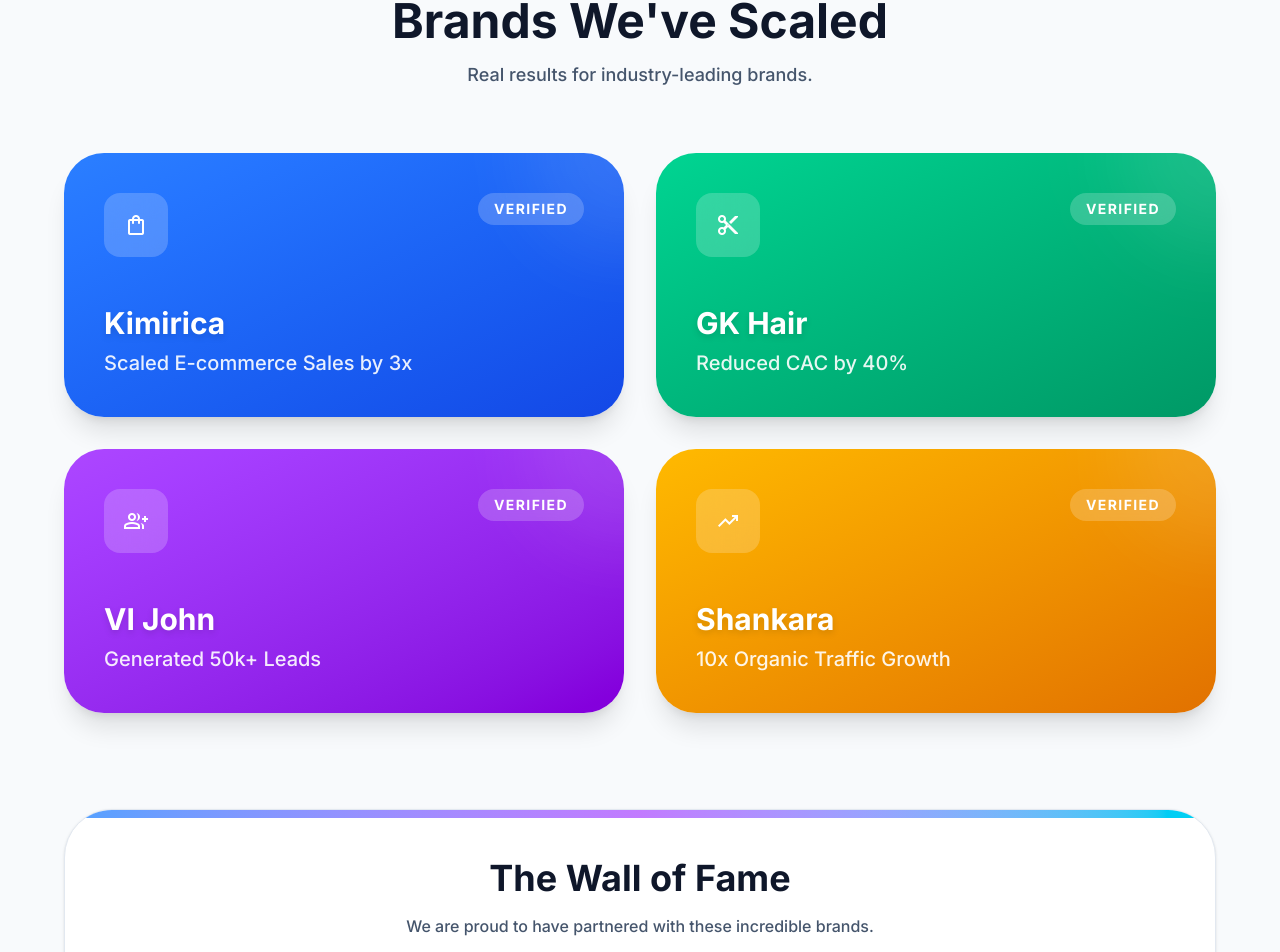
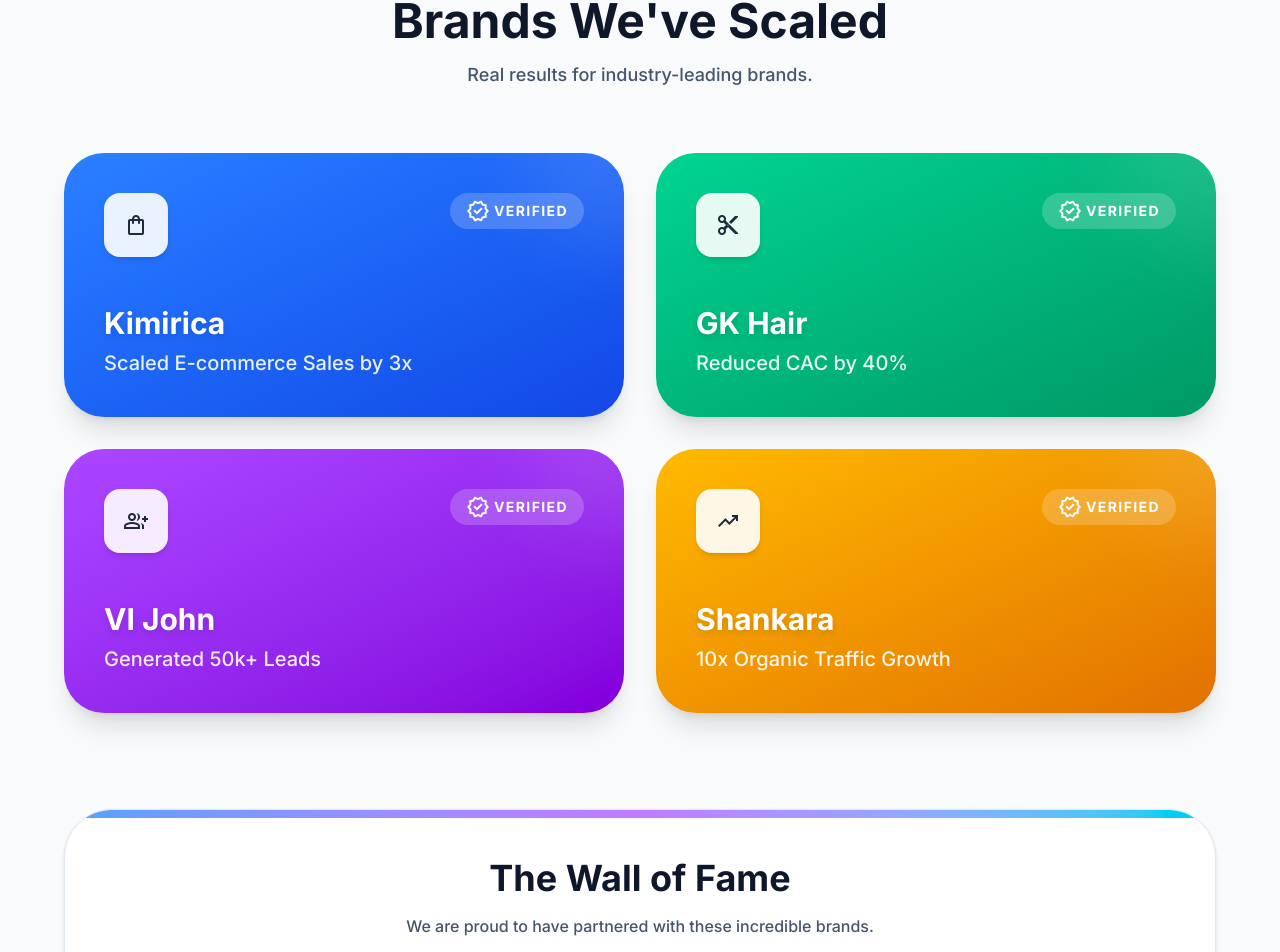
Before and after one commit to hiremesaurabhsharma-sketch/marketopsreal8, a Next.js app: page /scale-brand in a window 1280 px wide. Shown: the part 4704-5656 px from the top of the page. Built offline with nearby package versions, Linux system fonts and the light colour scheme.

Commit message:
Add logos and external links to Case Study cards

```diff
--- a/src/app/scale-brand/page.js
+++ b/src/app/scale-brand/page.js
@@ -297,26 +297,36 @@
 
            <div className="grid md:grid-cols-2 gap-8">
              {[
-               { name: "Kimirica", result: "Scaled E-commerce Sales by 3x", icon: "shopping_bag", color: "blue", bg: "from-blue-500 to-blue-700" },
-               { name: "GK Hair", result: "Reduced CAC by 40%", icon: "content_cut", color: "emerald", bg: "from-emerald-400 to-emerald-600" },
-               { name: "VI John", result: "Generated 50k+ Leads", icon: "group_add", color: "purple", bg: "from-purple-500 to-purple-700" },
-               { name: "Shankara", result: "10x Organic Traffic Growth", icon: "trending_up", color: "amber", bg: "from-amber-400 to-amber-600" }
+               { name: "Kimirica", domain: "kimirica.shop", url: "https://www.kimirica.shop/", result: "Scaled E-commerce Sales by 3x", icon: "shopping_bag", color: "blue", bg: "from-blue-500 to-blue-700" },
+               { name: "GK Hair", domain: "gkhair.com", url: "https://www.gkhair.com/", result: "Reduced CAC by 40%", icon: "content_cut", color: "emerald", bg: "from-emerald-400 to-emerald-600" },
+               { name: "VI John", domain: "vijohnkart.com", url: "https://vijohnkart.com/", result: "Generated 50k+ Leads", icon: "group_add", color: "purple", bg: "from-purple-500 to-purple-700" },
+               { name: "Shankara", domain: "shankara.in", url: "https://www.shankara.in/", result: "10x Organic Traffic Growth", icon: "trending_up", color: "amber", bg: "from-amber-400 to-amber-600" }
              ].map((brand, i) => (
-               <div key={i} className={`bg-gradient-to-br ${brand.bg} rounded-[2.5rem] p-10 text-white relative overflow-hidden group hover:-translate-y-2 transition-transform duration-500 shadow-xl`}>
+               <a key={i} href={brand.url} target="_blank" rel="noopener noreferrer" className={`bg-gradient-to-br ${brand.bg} rounded-[2.5rem] p-10 text-white relative overflow-hidden group hover:-translate-y-2 hover:shadow-2xl hover:shadow-${brand.color}-500/30 transition-all duration-500 shadow-xl cursor-pointer block`}>
                   <div className="absolute top-0 right-0 w-48 h-48 bg-white/10 rounded-full blur-2xl -translate-y-1/2 translate-x-1/2 group-hover:scale-150 transition-transform duration-700 pointer-events-none"></div>
 
                   <div className="flex justify-between items-start mb-12 relative z-10">
-                     <div className="w-16 h-16 bg-white/20 backdrop-blur-md rounded-2xl flex items-center justify-center">
-                       <span className="material-symbols-outlined text-3xl">{brand.icon}</span>
+                     <div className="w-16 h-16 bg-white/90 shadow-md backdrop-blur-md rounded-2xl flex items-center justify-center p-2 group-hover:scale-110 transition-transform duration-300">
+                       <img src={`https://www.google.com/s2/favicons?domain=${brand.domain}&sz=128`} alt={brand.name} className="w-full h-full object-contain rounded-xl" onError={(e) => { e.target.style.display='none'; e.target.nextSibling.style.display='block'; }} />
+                       <span style={{display: 'none'}} className="material-symbols-outlined text-3xl text-slate-800">{brand.icon}</span>
                      </div>
-                     <span className="px-4 py-1.5 bg-white/20 backdrop-blur-md rounded-full text-sm font-bold tracking-widest uppercase">Verified</span>
+                     <span className="px-4 py-1.5 bg-white/20 backdrop-blur-md rounded-full text-sm font-bold tracking-widest uppercase flex items-center gap-1">
+                       <span className="material-symbols-outlined text-[14px]">verified</span> Verified
+                     </span>
                   </div>
 
-                  <div className="relative z-10">
-                     <h3 className="text-3xl font-black mb-2 drop-shadow-md">{brand.name}</h3>
-                     <p className="text-white/90 text-xl font-medium">{brand.result}</p>
+                  <div className="relative z-10 flex items-center justify-between">
+                     <div>
+                       <h3 className="text-3xl font-black mb-2 drop-shadow-md flex items-center gap-2">
+                         {brand.name}
+                       </h3>
+                       <p className="text-white/90 text-xl font-medium">{brand.result}</p>
+                     </div>
+                     <div className="w-12 h-12 rounded-full bg-white/20 backdrop-blur-sm flex items-center justify-center opacity-0 group-hover:opacity-100 group-hover:translate-x-2 transition-all duration-300">
+                        <span className="material-symbols-outlined text-white">arrow_forward</span>
+                     </div>
                   </div>
-               </div>
+               </a>
              ))}
            </div>
         </section>
```
